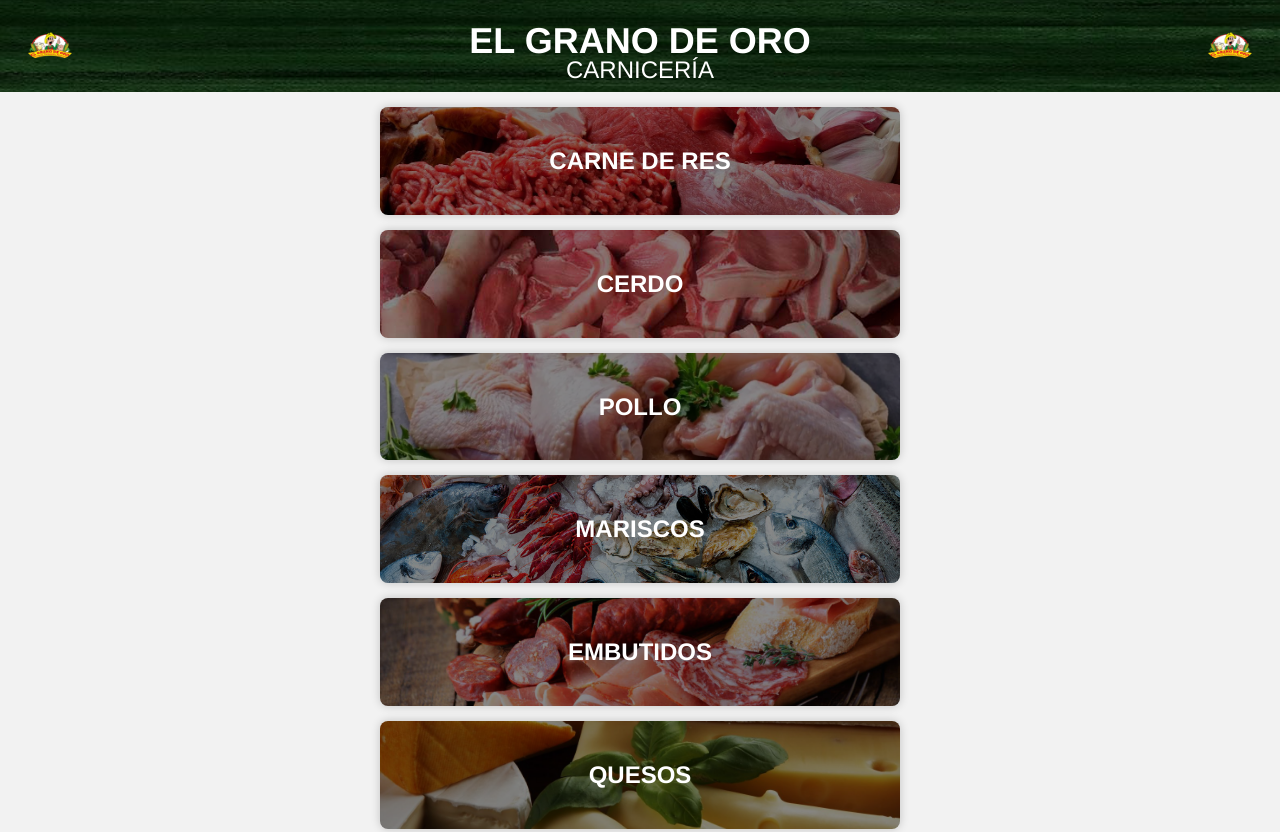
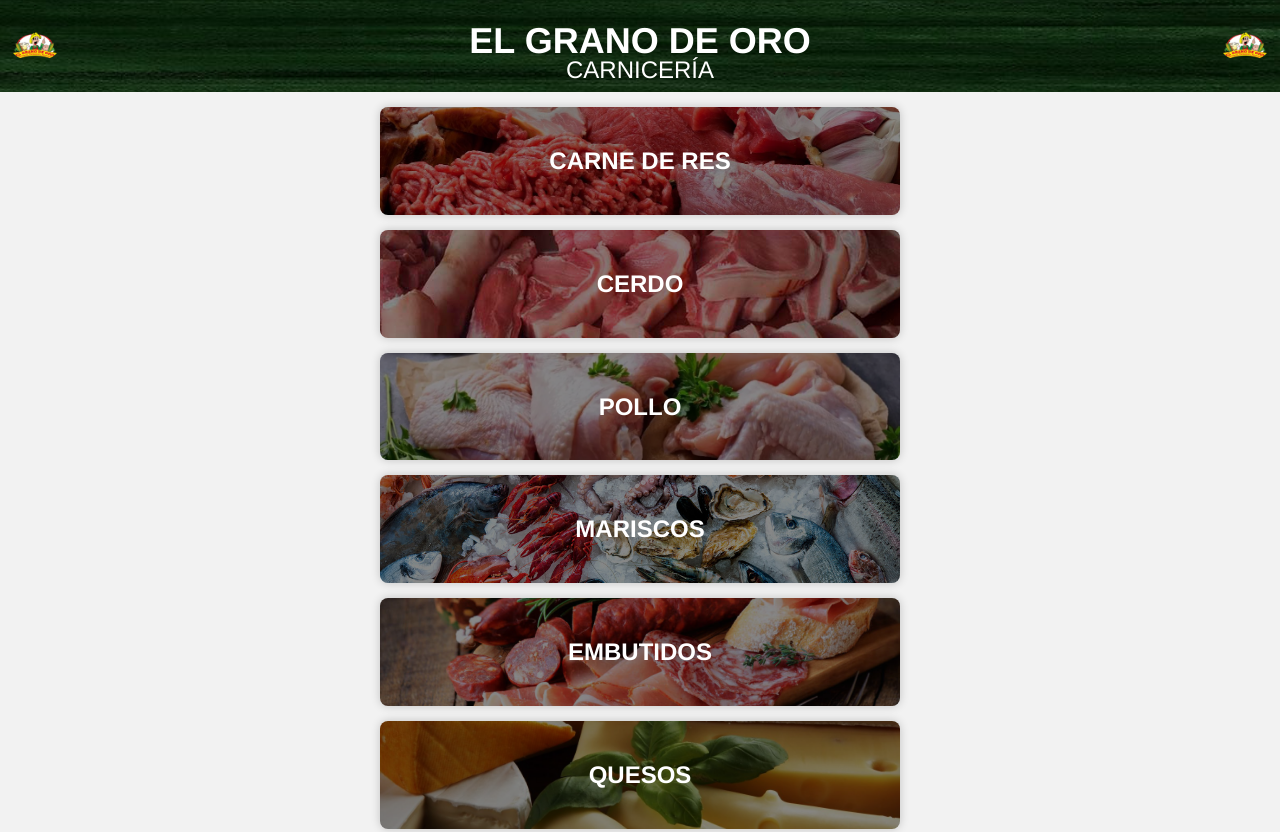
Before and after one commit to LFRC19/MenuV2.github.io, a plain HTML site: page index.html in a window 1280 px wide. Shown: the top 832 px of the page. Drawn offline with Linux system fonts and the light colour scheme.

Commit message:
Update styles.css
Cambio menor

```diff
--- a/styles.css
+++ b/styles.css
@@ -64,11 +64,11 @@
 }
 
 .imagen-izquierda {
-    left: 20px;
+    left: 5px;
 }
 
 .imagen-derecha {
-    right: 20px;
+    right: 5px;
 }
 
 /* Añade estilos al pasar el ratón */
```
